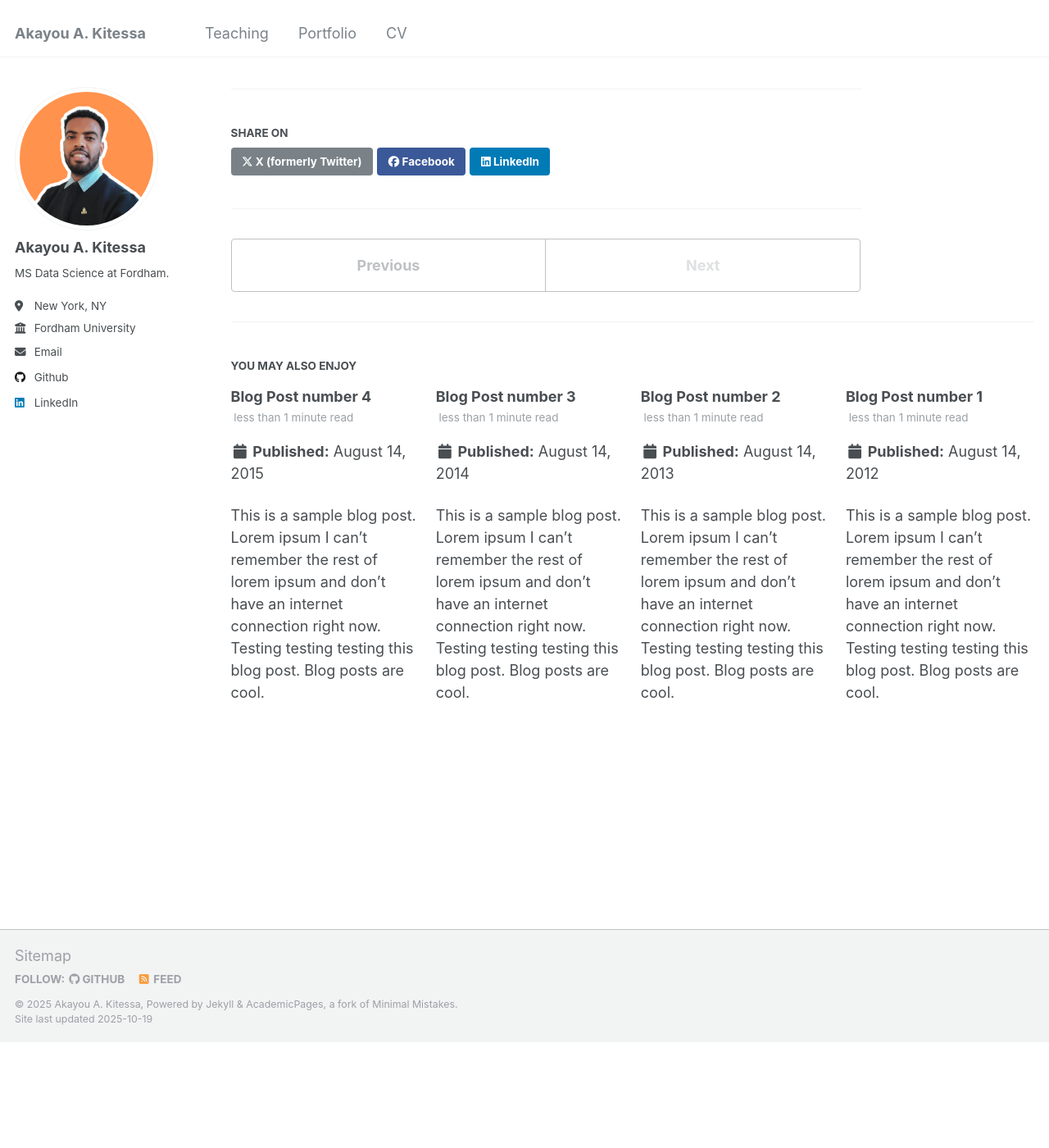
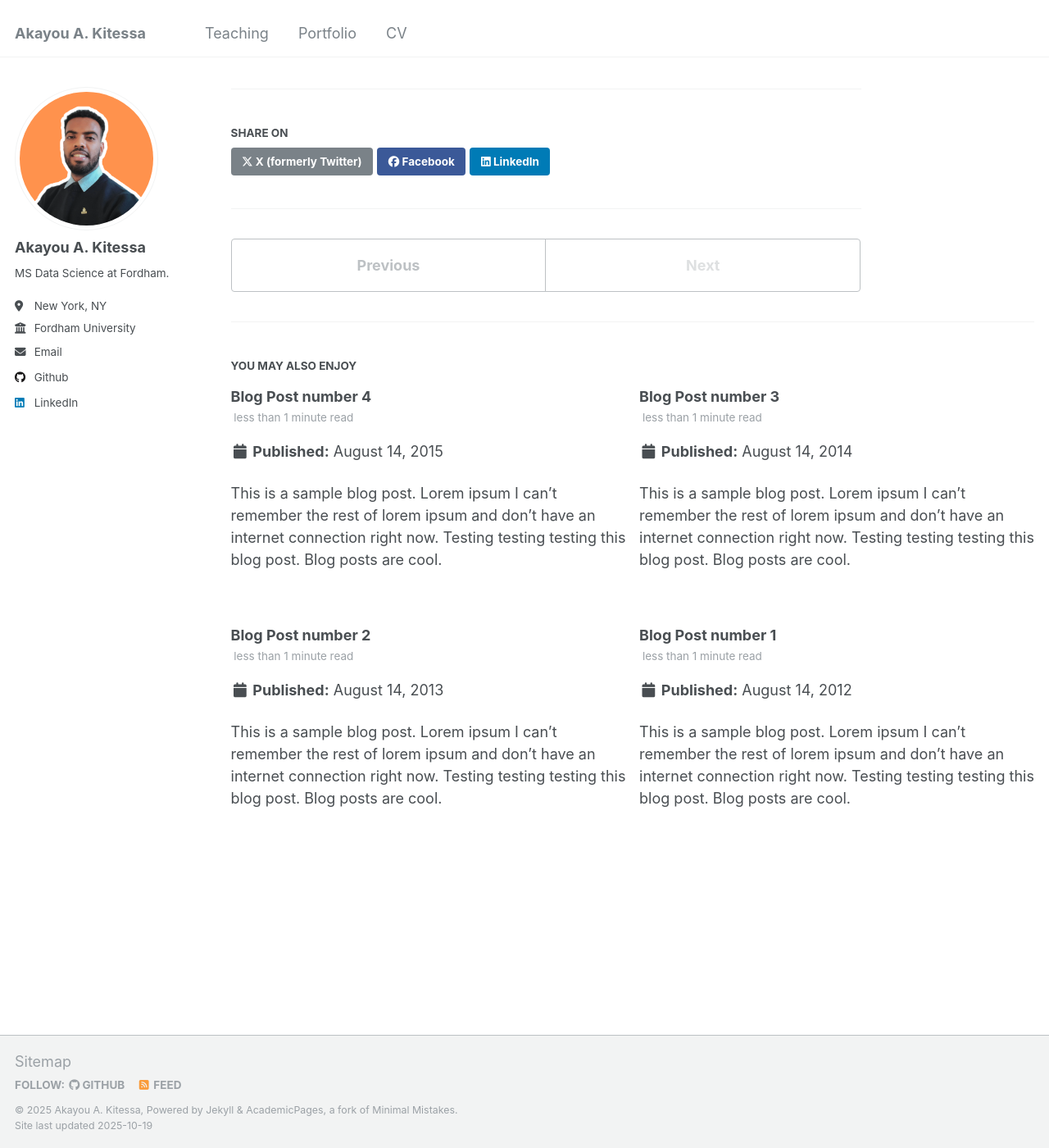
Before and after one commit to akuadane/akuadane.github.io, a Jekyll site: the page built from _posts/2199-01-01-future-post.md, in a window 1280 px wide and 1400 px high, scrolled down 302 px. Shown: the whole window at 82% size. Built offline with Jekyll 4.4.1, drawn with Linux system fonts in a browser that asks for light colours; before the commit the page ends 1573 px from its top, so only the background shows below that.

```diff
--- a/assets/css/main.scss
+++ b/assets/css/main.scss
@@ -33,6 +33,7 @@
 @import "page";
 @import "archive";
 @import "sidebar";
+@import "portfolio-custom";
 
 @import "vendor/font-awesome/fontawesome";
 @import "vendor/font-awesome/solid";
--- /dev/null
+++ b/assets/css/portfolio-custom.scss
@@ -0,0 +1,44 @@
+/* Custom Portfolio Styling */
+
+/* Fix grid layout for portfolio items */
+.grid__item {
+  @include breakpoint($medium) {
+    /* Change from 2.5 of 10 (4 columns) to 3 of 12 (4 columns) for better spacing */
+    @include gallery(3 of 12);
+
+    .archive__item-teaser {
+      /* Increase max-height from 120px to 250px for bigger images */
+      max-height: 250px;
+    }
+  }
+
+  @include breakpoint($small) {
+    /* Keep 2 columns on small screens for better mobile experience */
+    @include gallery(6 of 12);
+
+    .archive__item-teaser {
+      /* Increase max-height from 200px to 300px for bigger images */
+      max-height: 300px;
+    }
+  }
+
+  /* Ensure images maintain aspect ratio and look good */
+  .archive__item-teaser {
+    img {
+      width: 100%;
+      height: auto;
+      object-fit: cover;
+    }
+  }
+}
+
+/* Additional styling for better portfolio presentation */
+.archive__item-title {
+  margin-top: 0.75em;
+  font-size: $type-size-4; /* Slightly larger title */
+}
+
+.archive__item-excerpt {
+  font-size: $type-size-5; /* Slightly larger excerpt text */
+  line-height: 1.4;
+}
```
